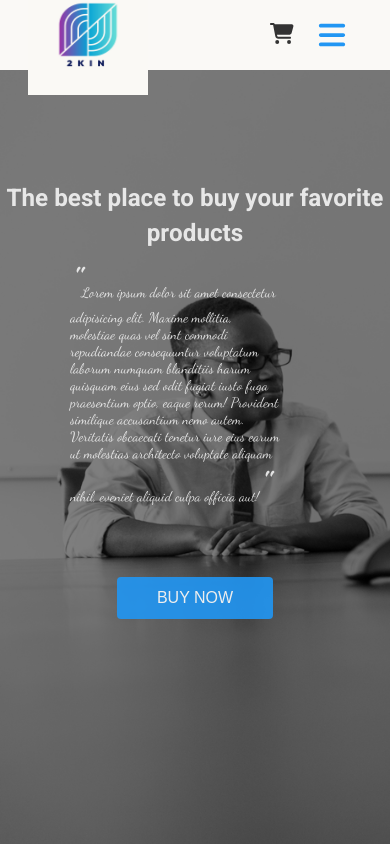
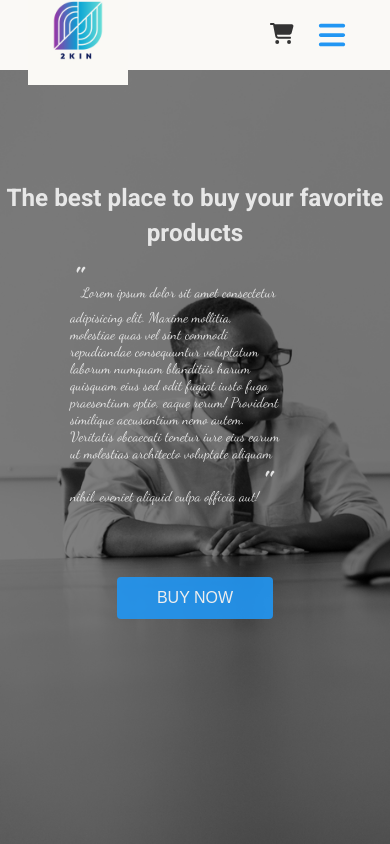
Before and after one commit to SirSicard/2KIN-Onboarding, a React (Vite) app in the folder client/: page / in a window 390 px wide. Shown: the top 844 px of the page. Built offline with nearby package versions, Linux system fonts and the light colour scheme.

Commit message:
styled logo for responsive

```diff
--- a/client/src/styles/navbar.css
+++ b/client/src/styles/navbar.css
@@ -86,7 +86,11 @@ nav .nav-login-btn {
 
 @media (max-width: 800px) {
 
-
+ .logo img {
+  width: 100%;
+  height: 100%;
+  overflow: hidden;
+}
 .dropdown-menu{
   display: flex;
   position: fixed;
```
